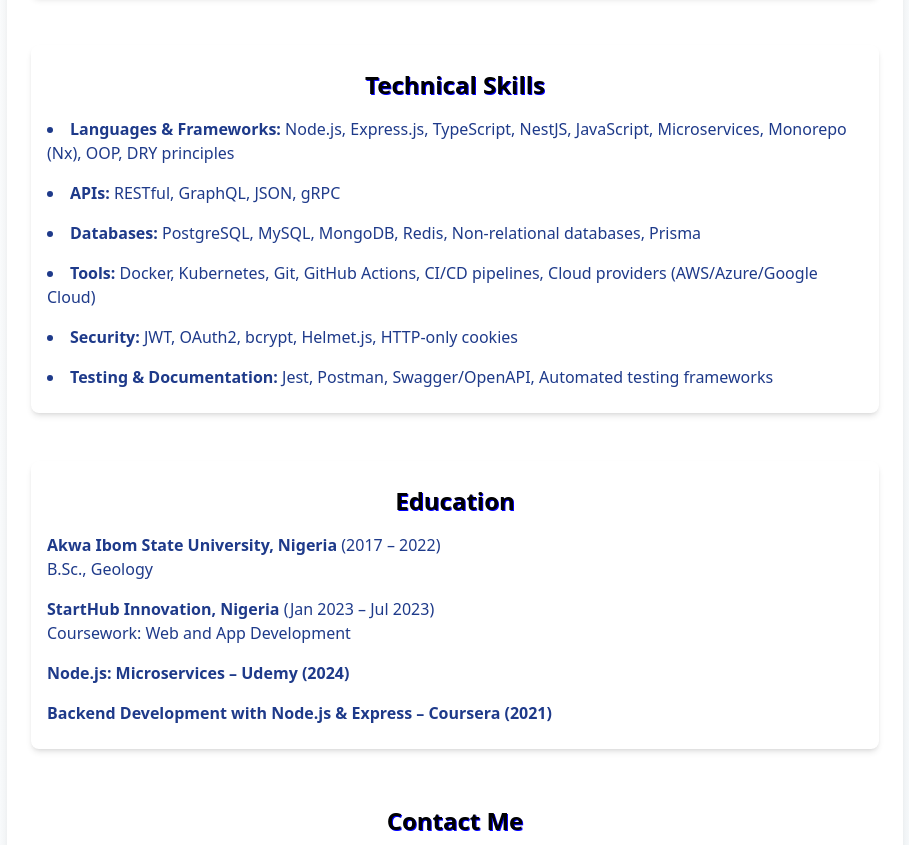
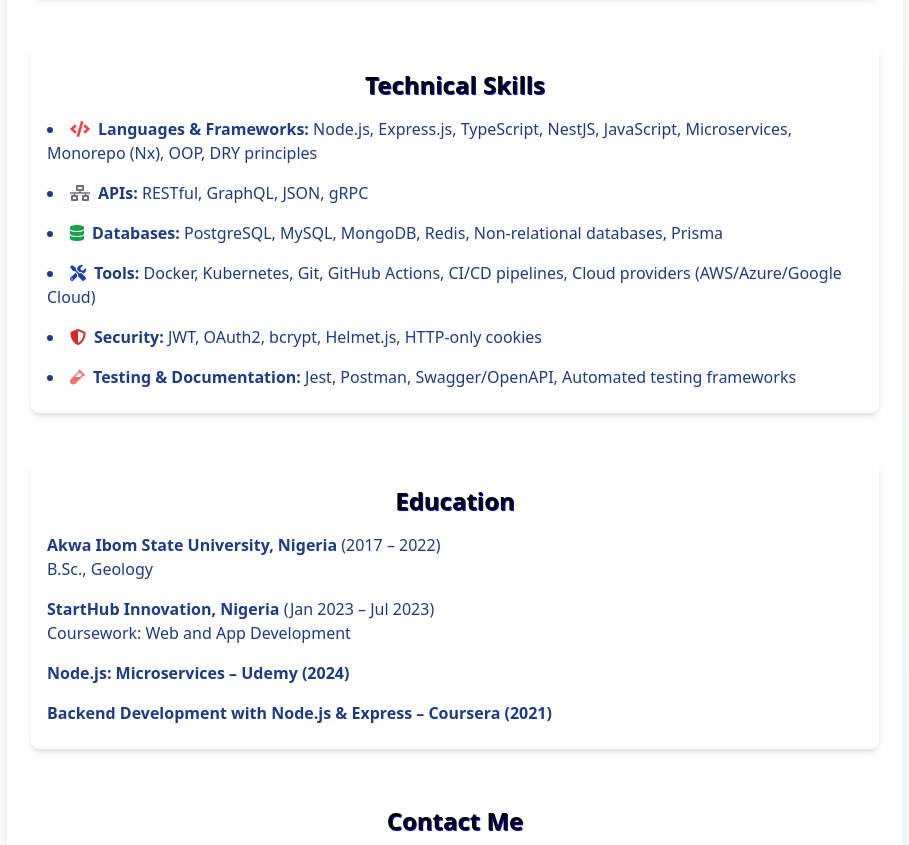
Before and after one commit to jordanpet/my_portfolio, a website: page index.html in a window 1280 px wide. Shown: the part 1619-2464 px from the top of the page, without its empty margins (185-1094 px from the left). Drawn offline with nearby package versions, Linux system fonts and the light colour scheme.

Commit message:
`Added icons to technical skills section in index.html`

```diff
--- a/index.html
+++ b/index.html
@@ -175,20 +175,36 @@
     </section>
 
     <!-- Technical Skills -->
-    <section id="skills" class="scroll-mt-24 mb-12 px-4 max-w-4xl mx-auto bg-white shadow-md rounded-lg p-6">
-      <h3 class="text-xl sm:text-2xl font-semibold mb-4 text-center dual-color">Technical Skills</h3>
-      <ul class="space-y-4 text-blue-900 text-sm sm:text-base list-disc list-inside">
-        <li><strong>Languages & Frameworks:</strong> Node.js, Express.js, TypeScript, NestJS, JavaScript,
-          Microservices, Monorepo (Nx), OOP, DRY principles</li>
-        <li><strong>APIs:</strong> RESTful, GraphQL, JSON, gRPC</li>
-        <li><strong>Databases:</strong> PostgreSQL, MySQL, MongoDB, Redis, Non-relational databases, Prisma</li>
-        <li><strong>Tools:</strong> Docker, Kubernetes, Git, GitHub Actions, CI/CD pipelines, Cloud providers
-          (AWS/Azure/Google Cloud)</li>
-        <li><strong>Security:</strong> JWT, OAuth2, bcrypt, Helmet.js, HTTP-only cookies</li>
-        <li><strong>Testing & Documentation:</strong> Jest, Postman, Swagger/OpenAPI, Automated testing
-          frameworks</li>
-      </ul>
-    </section>
+    <!-- Technical Skills -->
+<section id="skills" class="scroll-mt-24 mb-12 px-4 max-w-4xl mx-auto bg-white shadow-md rounded-lg p-6">
+  <h3 class="text-xl sm:text-2xl font-semibold mb-4 text-center dual-color">Technical Skills</h3>
+  <ul class="space-y-4 text-blue-900 text-sm sm:text-base list-disc list-inside">
+    <li>
+      <strong><i class="fas fa-code text-red-500 mr-2"></i>Languages & Frameworks:</strong>
+      Node.js, Express.js, TypeScript, NestJS, JavaScript, Microservices, Monorepo (Nx), OOP, DRY principles
+    </li>
+    <li>
+      <strong><i class="fas fa-network-wired text-gray-500 mr-2"></i>APIs:</strong>
+      RESTful, GraphQL, JSON, gRPC
+    </li>
+    <li>
+      <strong><i class="fas fa-database text-green-600 mr-2"></i>Databases:</strong>
+      PostgreSQL, MySQL, MongoDB, Redis, Non-relational databases, Prisma
+    </li>
+    <li>
+      <strong><i class="fas fa-tools text-blue-800 mr-2"></i>Tools:</strong>
+      Docker, Kubernetes, Git, GitHub Actions, CI/CD pipelines, Cloud providers (AWS/Azure/Google Cloud)
+    </li>
+    <li>
+      <strong><i class="fas fa-shield-alt text-red-600 mr-2"></i>Security:</strong>
+      JWT, OAuth2, bcrypt, Helmet.js, HTTP-only cookies
+    </li>
+    <li>
+      <strong><i class="fas fa-vial text-red-400 mr-2"></i>Testing & Documentation:</strong>
+      Jest, Postman, Swagger/OpenAPI, Automated testing frameworks
+    </li>
+  </ul>
+</section>
 
     <!-- Education -->
     <section id="education" class="scroll-mt-24 mb-12 px-4 max-w-4xl mx-auto bg-white shadow-md rounded-lg p-6">
```
